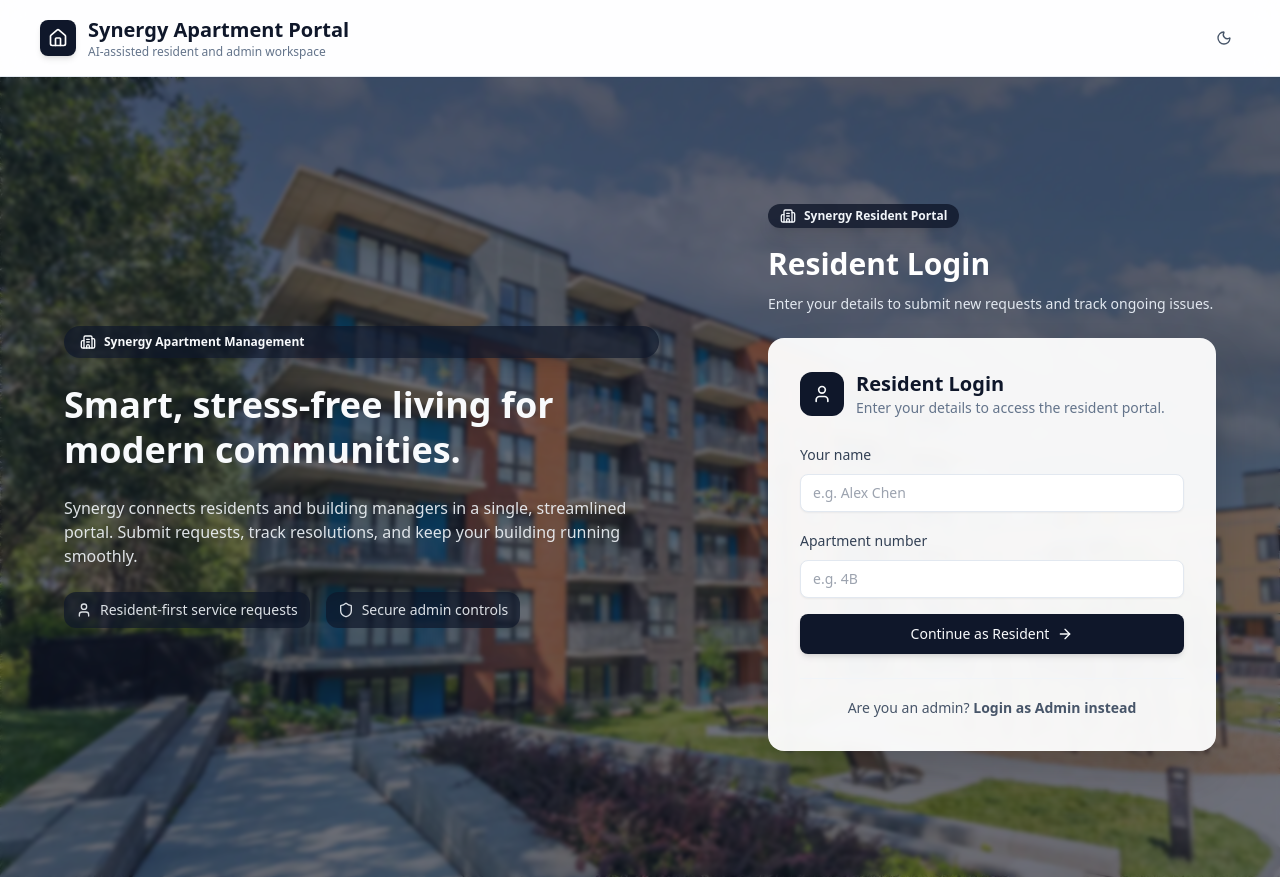
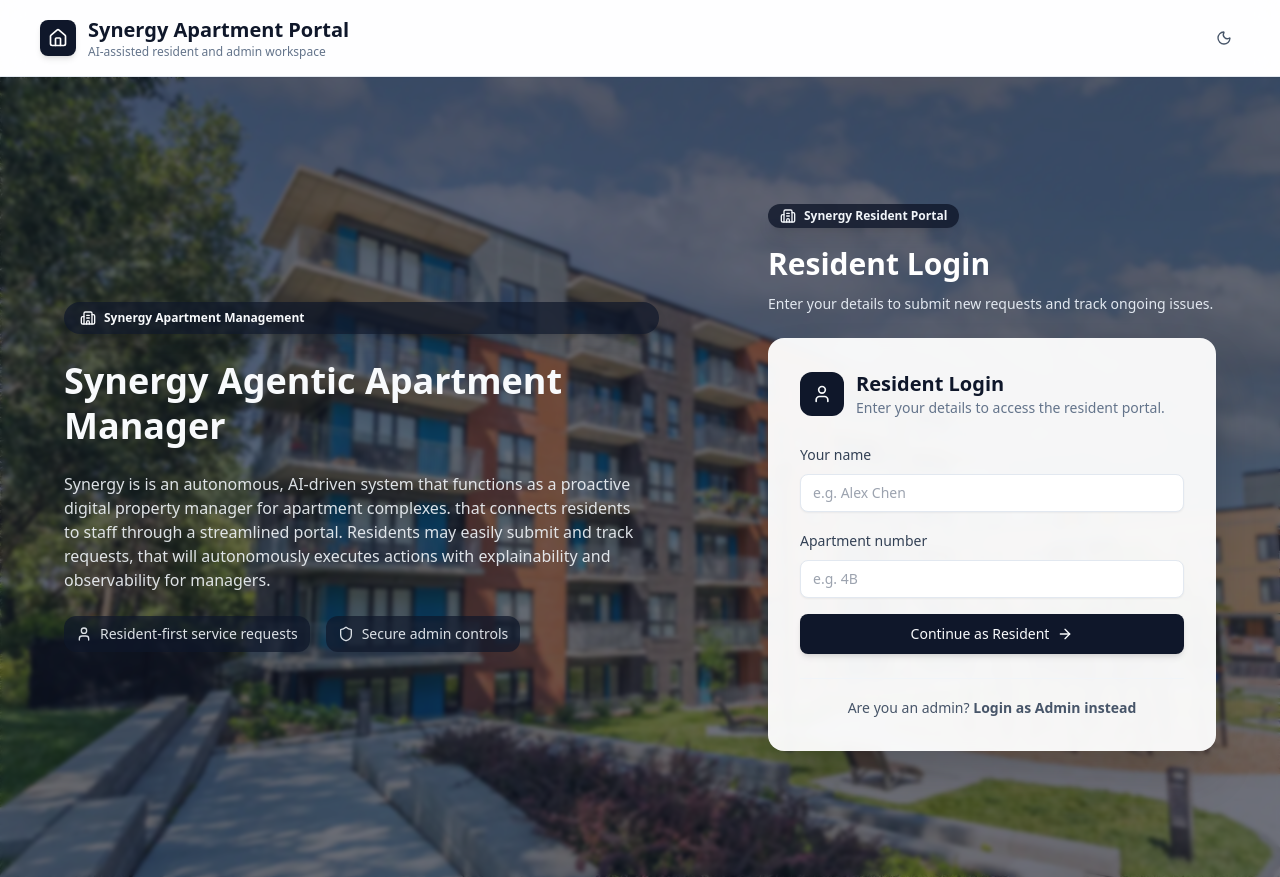
Before and after one commit to vintu2001/Synergy_CMPE272, a React (Vite) app in the folder frontend/: page / in a window 1280 px wide. Built offline with nearby package versions, Linux system fonts and the light colour scheme; no server answers.

Commit message:
product desc
homepage should tell us what our product is

```diff
--- a/frontend/src/pages/Home.jsx
+++ b/frontend/src/pages/Home.jsx
@@ -60,13 +60,13 @@ export default function Home() {
           </p>
 
           <h1 className="text-4xl font-semibold leading-tight">
-            Smart, stress-free living for modern communities.
+            Synergy Agentic Apartment Manager
           </h1>
 
           <p className="text-base text-slate-100/90 max-w-xl">
-            Synergy connects residents and building managers in a single,
-            streamlined portal. Submit requests, track resolutions, and keep
-            your building running smoothly.
+            Synergy is is an autonomous, AI-driven system that functions as a proactive digital property manager for apartment complexes.
+            that connects residents to staff through a streamlined portal.
+            Residents may easily submit and track requests, that will autonomously executes actions with explainability and observability for managers.
           </p>
 
           <div className="flex flex-wrap gap-4 text-sm text-slate-100/90">
```
